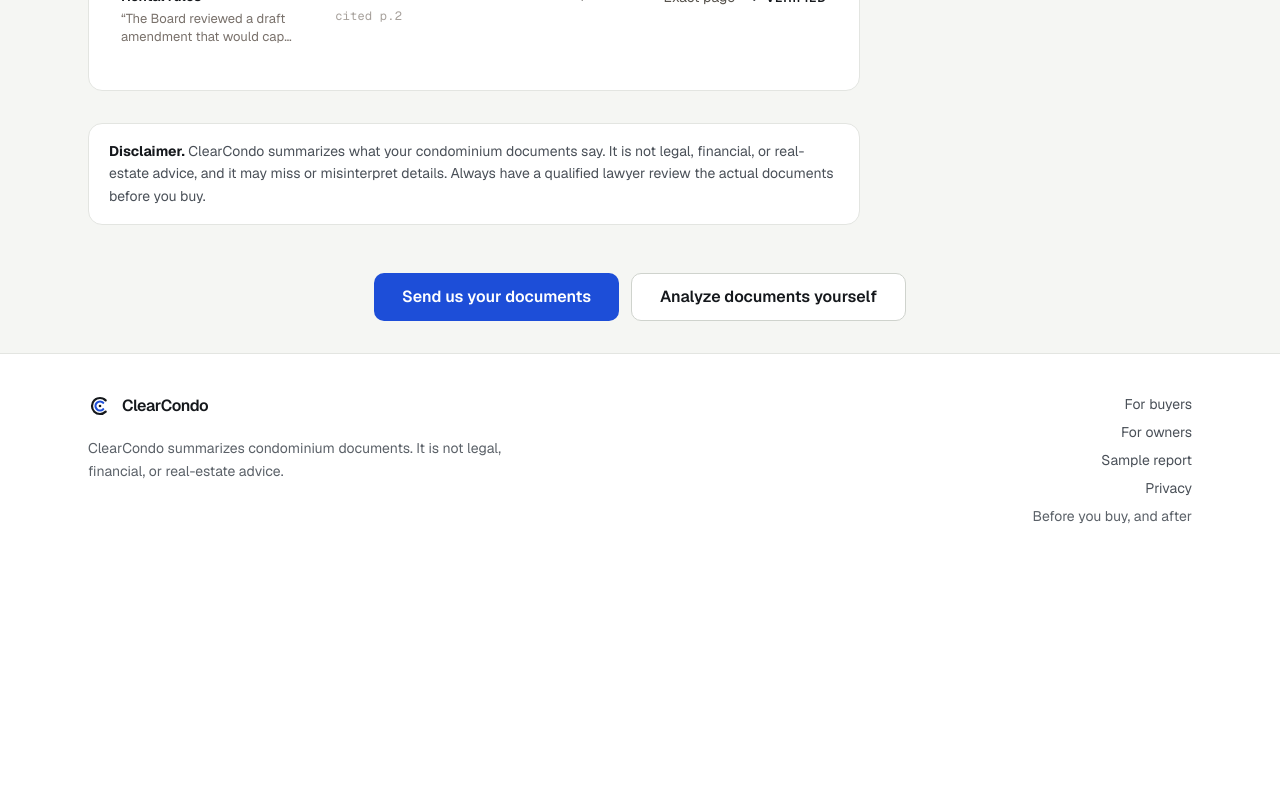
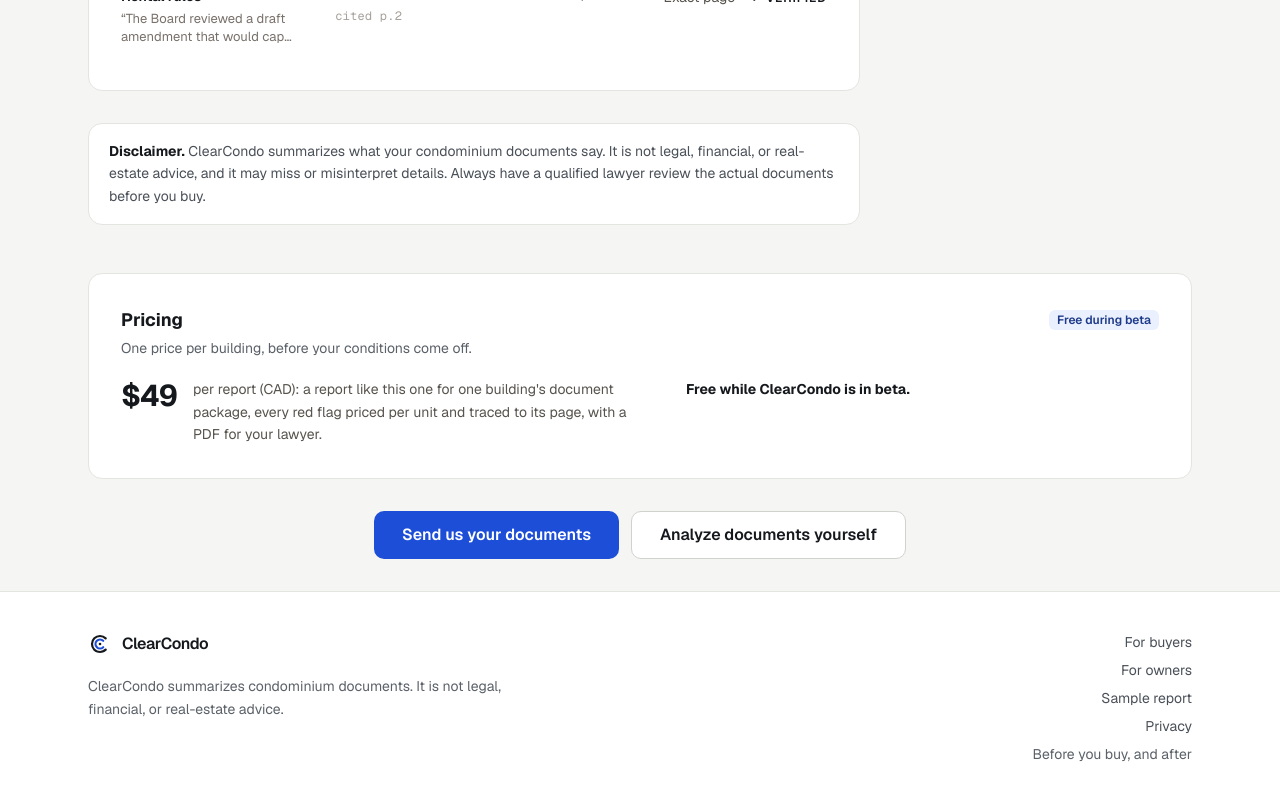
Before and after one commit to sakshit2004/clearcondo, a Next.js app: page /demo in a window 1280 px wide. Shown: the part 5191-5991 px from the top of the page. Before the commit the page ends 5757 px from the top, so only its background shows below. Built offline with nearby package versions, Linux system fonts and the light colour scheme; no server answers.

Commit message:
Buyer sample report: pricing panel ($49 per report, free during beta)
Co-Authored-By: Claude Opus 5.5 <noreply@anthropic.com>
Claude-Session: https://claude.ai/code/session_01LA7JEBiPkP7GPe25vYH6YV

```diff
--- a/app/demo/page.tsx
+++ b/app/demo/page.tsx
@@ -5,6 +5,7 @@ import { VerifiedAnalysisSchema } from "@/lib/report-schema";
 import { computeDeltas } from "@/lib/deltas";
 import ReportView, { ReportToolbar } from "@/components/ReportView";
 import { pointFromFacts } from "@/lib/timeline";
+import BuyerPricing from "@/components/BuyerPricing";
 
 function loadReport(file: string) {
   const json = JSON.parse(
@@ -68,7 +69,10 @@ export default function DemoPage() {
           pdfHref="/demo/print?download=1"
           storageKey="demo"
         />
-        <div className="mt-12 flex flex-wrap items-center justify-center gap-3">
+        <div className="mt-12">
+          <BuyerPricing />
+        </div>
+        <div className="mt-8 flex flex-wrap items-center justify-center gap-3">
           <Link
             href="/order"
             className="btn-lift inline-flex items-center rounded-[10px] bg-accent hover:bg-accent-dark text-white font-semibold px-7 min-h-12"
--- /dev/null
+++ b/components/BuyerPricing.tsx
@@ -0,0 +1,28 @@
+import { reportPriceCents } from "@/lib/stripe";
+import { cad } from "@/lib/format";
+
+/** Buyer pricing: one report per building's package, free during beta. Mirrors the owner pricing panel. */
+export default function BuyerPricing() {
+  const price = cad(reportPriceCents() / 100);
+  return (
+    <section className="report-paper rounded-2xl p-6 sm:p-8" aria-labelledby="buyer-pricing">
+      <div className="flex flex-wrap items-center justify-between gap-2">
+        <h2 id="buyer-pricing" className="text-lg font-bold">Pricing</h2>
+        <span className="rounded-md bg-accent-soft text-accent-dark px-2 py-0.5 text-xs font-semibold">Free during beta</span>
+      </div>
+      <p className="text-sm text-subtle mt-1 mb-5">One price per building, before your conditions come off.</p>
+      <div className="flex flex-wrap items-start gap-x-8 gap-y-4">
+        <div className="flex gap-4 flex-[1_1_320px]">
+          <span className="text-3xl font-bold tracking-tight text-ink tabular-nums flex-none">{price}</span>
+          <span className="text-sm text-stone-600 leading-relaxed">
+            per report (CAD): a report like this one for one building&apos;s document package, every red flag priced
+            per unit and traced to its page, with a PDF for your lawyer.
+          </span>
+        </div>
+        <p className="text-sm text-stone-600 leading-relaxed flex-[1_1_260px]">
+          <strong className="text-ink">Free while ClearCondo is in beta.</strong>
+        </p>
+      </div>
+    </section>
+  );
+}
```
